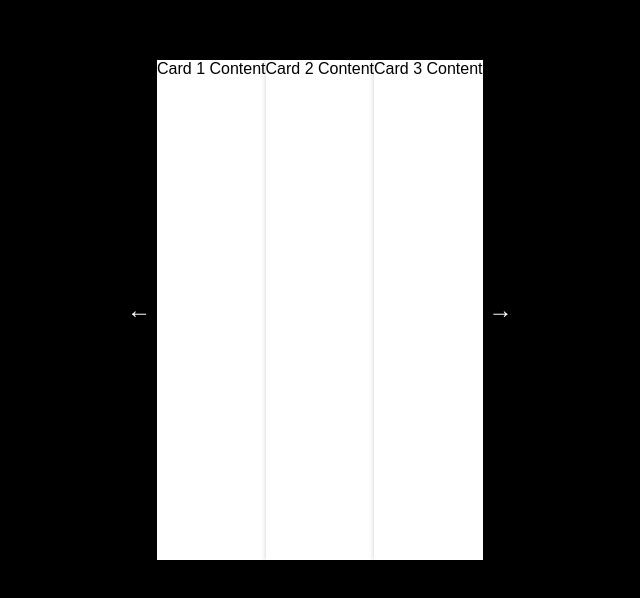
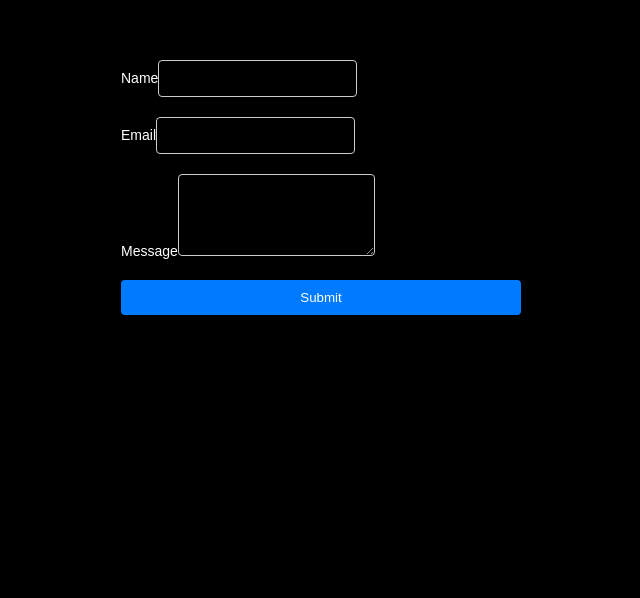
Before and after one commit to LouisWdev/Louis-react-portfolio, a React (Vite) app: page / in a window 1280 px wide. Shown: the part 2593-3191 px from the top of the page, without its empty margins (319-959 px from the left). Built offline with nearby package versions, Linux system fonts and the light colour scheme.

Commit message:
Added the contact section

```diff
--- a/src/App.tsx
+++ b/src/App.tsx
@@ -6,7 +6,7 @@ import Footer from "./components/Footer";
 import Home from "./Pages/Home";
 import Portfolio from './Pages/Portfolio';
 import About from "./Pages/About";
-import Contact from "./Pages/Portfolio";
+import Contact from "./Pages/Contact";
 
 
 const App = () => {
--- a/src/Pages/Contact.tsx
+++ b/src/Pages/Contact.tsx
@@ -1,4 +1,46 @@
+import React, { useState } from 'react';
 import styled from 'styled-components';
+
+const FormContainer = styled.div`
+  max-width: 400px;
+  margin: 0 auto;
+`;
+
+const Form = styled.form`
+  display: flex;
+  flex-direction: column;
+`;
+
+const FormGroup = styled.div`
+  margin-bottom: 20px;
+`;
+
+const Label = styled.label`
+  font-size: 14px;
+  margin-bottom: 5px;
+`;
+
+const Input = styled.input`
+  padding: 10px;
+  border: 1px solid #ccc;
+  border-radius: 4px;
+`;
+
+const TextArea = styled.textarea`
+  padding: 10px;
+  border: 1px solid #ccc;
+  border-radius: 4px;
+`;
+
+const Button = styled.button`
+  background-color: #007bff;
+  color: #fff;
+  padding: 10px 20px;
+  border: none;
+  border-radius: 4px;
+  cursor: pointer;
+`;
+
 
 const Section = styled.div`
      height: 100vh
@@ -6,9 +48,67 @@ const Section = styled.div`
 
 
 const Contact = () => {
+
+   const [formData, setFormData] = useState({
+    name: '',
+    email: '',
+    message: '',
+  });
+
+  const handleChange = (e) => {
+    const { name, value } = e.target;
+    setFormData((prevData) => ({
+      ...prevData,
+      [name]: value,
+    }));
+  };
+
+  const handleSubmit = (e) => {
+    e.preventDefault();
+    console.log(formData); // You can replace this with your form submission logic
+  };
+
+
   return (
-    <Section id='Contact'>
-        <div>Contact</div>
+   <Section id="Contact">
+    <FormContainer>
+      <Form onSubmit={handleSubmit}>
+        <FormGroup>
+          <Label htmlFor="name">Name</Label>
+          <Input
+            type="text"
+            id="name"
+            name="name"
+            value={formData.name}
+            onChange={handleChange}
+            required
+          />
+        </FormGroup>
+        <FormGroup>
+          <Label htmlFor="email">Email</Label>
+          <Input
+            type="email"
+            id="email"
+            name="email"
+            value={formData.email}
+            onChange={handleChange}
+            required
+          />
+        </FormGroup>
+        <FormGroup>
+          <Label htmlFor="message">Message</Label>
+          <TextArea
+            id="message"
+            name="message"
+            value={formData.message}
+            onChange={handleChange}
+            rows="4"
+            required
+          />
+        </FormGroup>
+        <Button type="submit">Submit</Button>
+      </Form>
+    </FormContainer>
     </Section>
   )
 }
```
